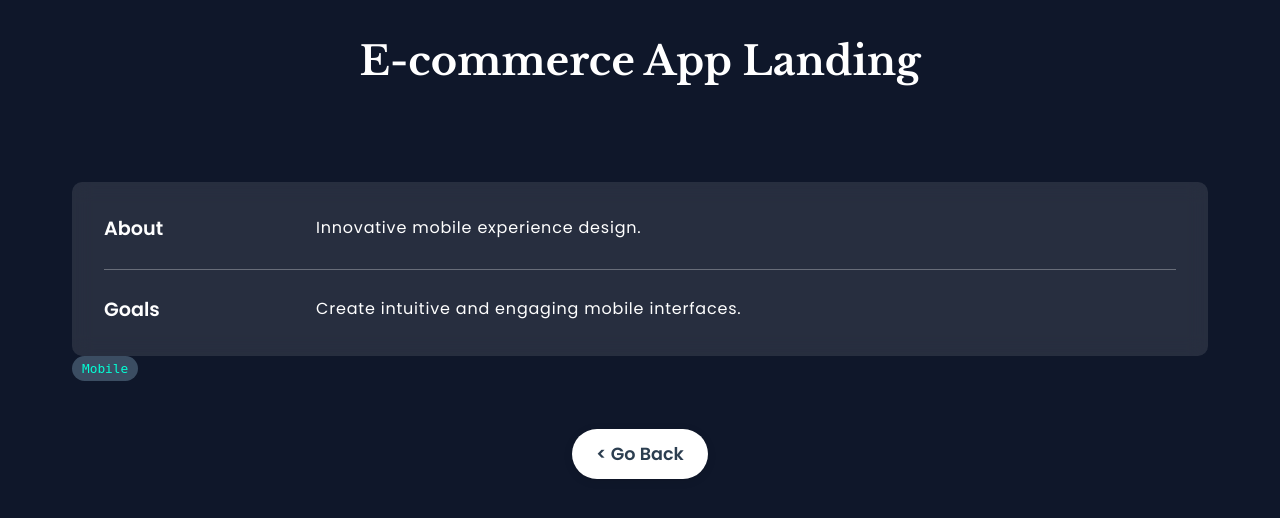
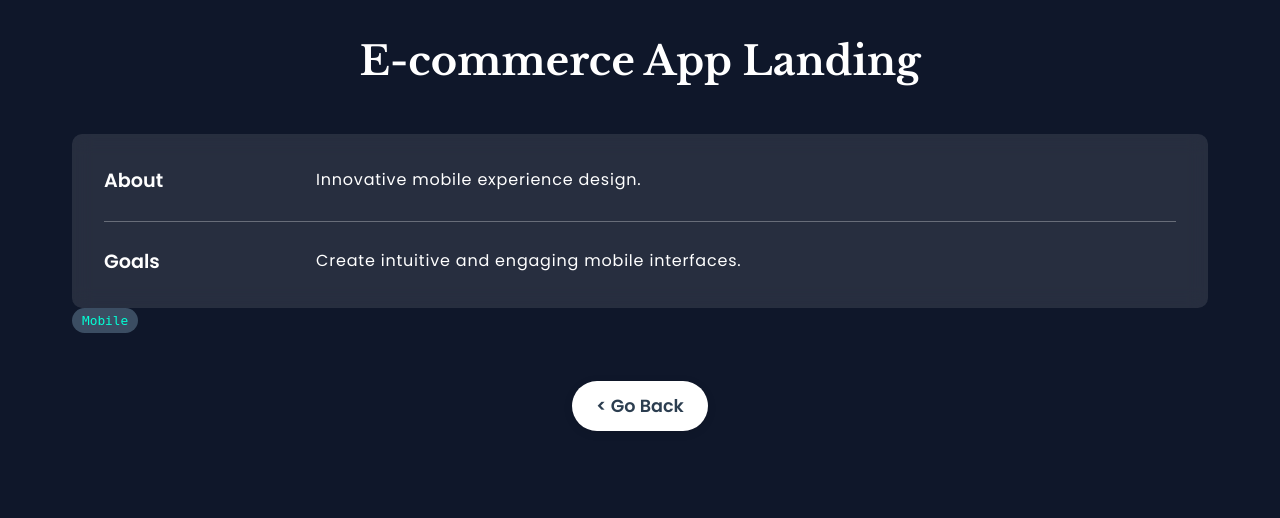
Before and after one commit to SkylarYHU/personal-portfolio-D, a Django app: page /mobile-landing-page/1 in a window 1280 px wide. Shown: the part 108-626 px from the top of the page. Run offline with Django 5.2, Linux system fonts and the light colour scheme; data comes from the database, SQL or seed files in the repository.

Commit message:
UI: remove margin-top from .content-container; restore 3rem gap for mobile-landing content-grid

```diff
--- a/static/css/styles.css
+++ b/static/css/styles.css
@@ -831,7 +831,6 @@ p,
   backdrop-filter: blur(10px);
   border-radius: 10px;
   padding: 2rem;
-  margin-top: 3rem;
   gap: 1.6rem;
   min-height: 120px;
   position: relative;
@@ -1568,7 +1567,7 @@ html {
 
 .mobile-landing-detail .content-grid {
   display: grid;
-  gap: 0;
+  gap: 3rem;
 }
 
 .mobile-landing-detail .image-section {
```
